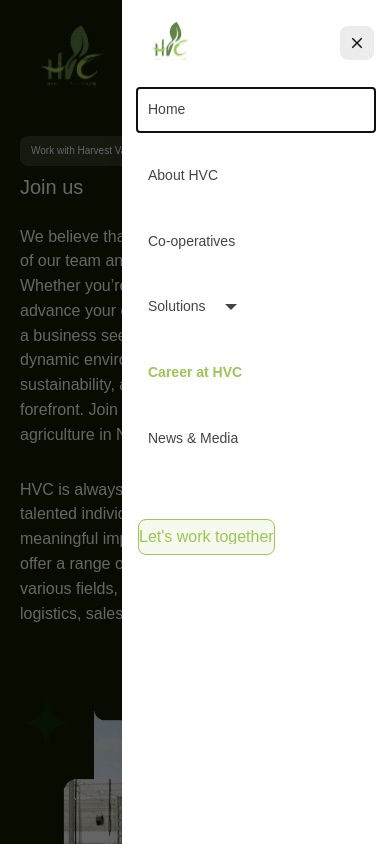
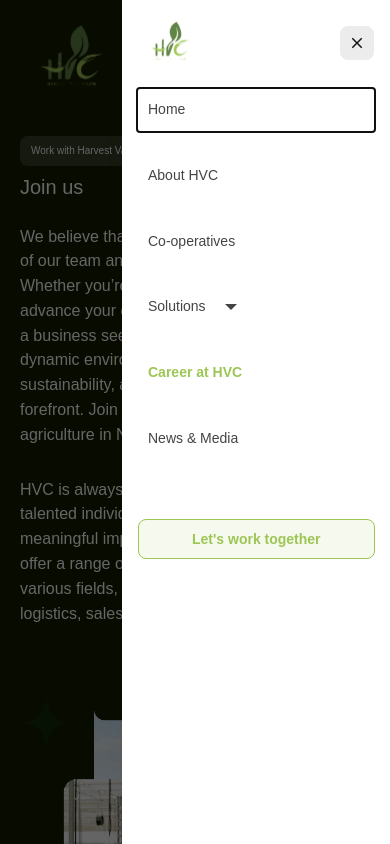
Before and after one commit to food-flow1/hvc-website, a Next.js app: page /career in a window 390 px wide. Both pictures are taken after a click on the element 351 px from the left and 58 px from the top of the page. Shown: the top 844 px of the page. Built offline with nearby package versions, Linux system fonts and the light colour scheme.

Commit message:
increased width of button

```diff
--- a/src/components/career/join-partner.tsx
+++ b/src/components/career/join-partner.tsx
@@ -76,7 +76,7 @@
               className="bg-[#fff] rounded-[10px]"
               style={{
                 // paddingBottom: "16px",
-                width: "255px",
+                width: "260px",
                 height: "64px",
                 clipPath: "polygon(0 0, 100% 0, 70% 100%, 0 100%)",
               }}
--- a/src/components/layout/header.tsx
+++ b/src/components/layout/header.tsx
@@ -49,7 +49,7 @@
           <Image src="/logo.svg" alt="logo" width={100} height={80} />
         </Link>
 
-        <section className="flex gap-[clamp(10px,4.1vw,60px)] items-center max-[631px]:hidden">
+        <section className="flex gap-[clamp(10px,4.1vw,60px)] items-center max-[1062px]:hidden">
           <ul className="flex gap-[clamp(4px,0.7vw,10px)]">
             {navList.map((item, idx) => {
               const isActive =
@@ -87,7 +87,7 @@
           </Link>
         </section>
 
-        <div className="hidden max-[631px]:flex">
+        <div className="hidden max-[1062px]:flex">
           <div
             className="p-2 rounded-[8px] bg-[#2c361b] flex items-center justify-center cursor-pointer"
             onClick={() => open()}
--- a/src/components/ui/mantine/buttons/button.module.css
+++ b/src/components/ui/mantine/buttons/button.module.css
@@ -230,6 +230,17 @@
       font-weight: 600;
     }
   }
+  &[data-size="mdd"] {
+    padding-inline: 53px;
+    padding-block: 8px;
+    border-radius: 8px;
+    /* width: 256px; */
+    height: 40px;
+    .label {
+      font-size: 14px;
+      font-weight: 600;
+    }
+  }
 
   &[data-size="md"] {
     height: 54px;
--- a/src/components/ui/mantine/drawers/hamburger-drawer.tsx
+++ b/src/components/ui/mantine/drawers/hamburger-drawer.tsx
@@ -206,6 +206,7 @@
           display: "flex",
           flexDirection: "column",
           height: "100%",
+          border: "none",
         },
         content: {
           top: 0,
@@ -231,7 +232,7 @@
         </div>
 
         <section className="flex flex-col gap-[60px]">
-          <div className="flex flex-col gap-[24px]">
+          <div className="flex flex-col gap-[24px] border-none ">
             {navbar.map((item, idx) => {
               const isActive =
                 item.link &&
@@ -276,11 +277,11 @@
             })}
           </div>
 
-          <Link href="/">
+          <Link className="" href="/">
             <Button
               size="mdd"
               variant="outline-p"
-              className="item-center border-[#9dc655] cursor-pointer justify-center leading-[20px] py-[10px] rounded-[8px] "
+              className="item-center border-[#9dc655] cursor-pointer justify-center leading-[20px] py-[10px] rounded-[8px]  "
               onClick={() => close()}
             >
               Let's work together
```
